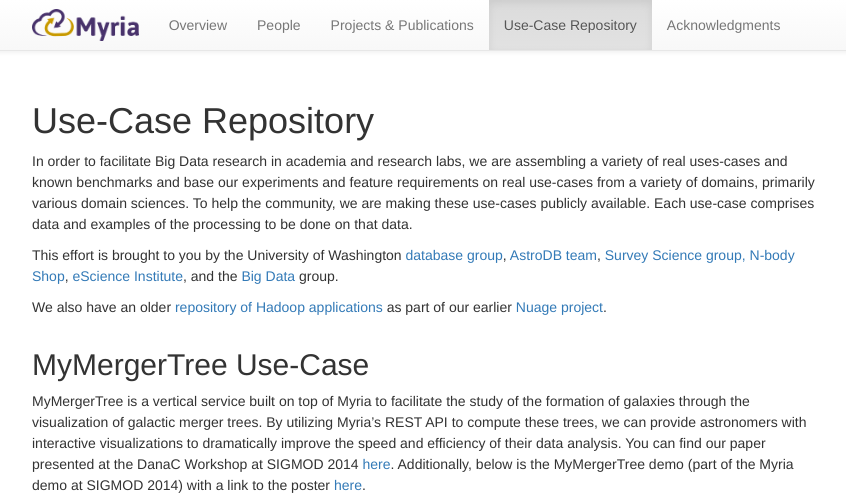
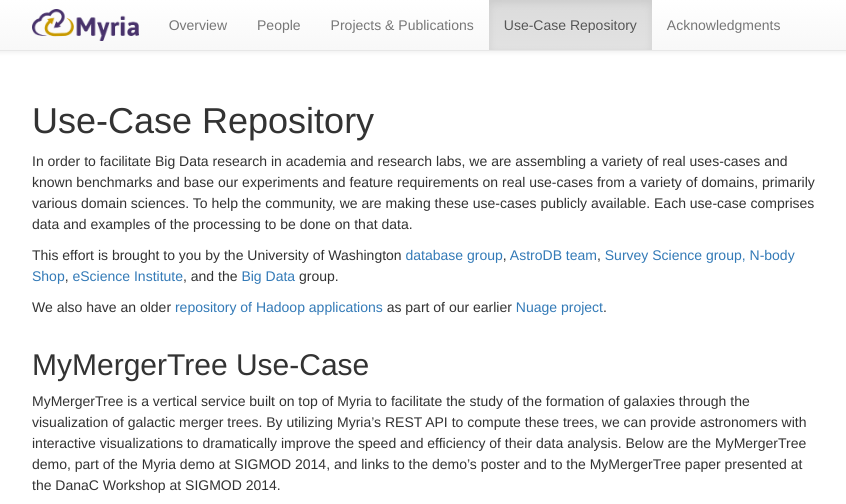
Before and after one commit to uwescience/myria-website, a Jekyll site: the page built from repository/index.markdown, in a window 1280 px wide, cut to the strip 0-504 px from the top of the page. Shown: the whole strip, without its empty margins (213-1059 px from the left). Built offline with Jekyll 4.4.1, drawn with Linux system fonts in a browser that asks for light colours; nearby versions of some CDN libraries; Markdown is read by kramdown in place of the engine named in the settings; some of the changed text lies outside the part shown.

Commit message:
changed to added full citations

```diff
--- a/repository/index.markdown
+++ b/repository/index.markdown
@@ -15,7 +15,10 @@
 
 ## MyMergerTree Use-Case
 
-MyMergerTree is a vertical service built on top of Myria to facilitate the study of the formation of galaxies through the visualization of galactic merger trees. By utilizing Myria's REST API to compute these trees, we can provide astronomers with interactive visualizations to dramatically improve the speed and efficiency of their data analysis. You can find our paper presented at the DanaC Workshop at SIGMOD 2014 [here]({{site.baseurl}}/repository/MyMergerTree/MyMergerTree_DanaC_2014.pdf). Additionally, below is the MyMergerTree demo (part of the Myria demo at SIGMOD 2014) with a link to the poster [here]({{site.baseurl}}/repository/MyMergerTree/MyMergerTreePoster.pdf).
+MyMergerTree is a vertical service built on top of Myria to facilitate the study of the formation of galaxies through the visualization of galactic merger trees. By utilizing Myria's REST API to compute these trees, we can provide astronomers with interactive visualizations to dramatically improve the speed and efficiency of their data analysis. Below are the MyMergerTree demo, part of the Myria demo at SIGMOD 2014, and links to the demo's poster and to the MyMergerTree paper presented at the DanaC Workshop at SIGMOD 2014.
+
+* [MyMergerTree Service: Creating Galactic Merger Trees using Myria]({{site.baseurl}}/repository/MyMergerTree/MyMergerTreePoster.pdf). Presented by Laurel Orr, Sarah Loebman, Jennifer Ortiz, and Daniel Halperin. Demo poster at *SIGMOD 2014*.
+* [Big-Data Management Use-Case: A Cloud Service for Creating and Analyzing Galactic Merger Trees]({{site.baseurl}}/repository/MyMergerTree/MyMergerTree_DanaC_2014.pdf). Sarah Loebman, Jennifer Ortiz, Lee Lee Choo, Laurel Orr, Lauren Anderson, Daniel Halperin, Magdalena Balazinska, Thomas Quinn, and Fabio Governato. *SIGMOD Workshop on Data Analytics in the Cloud (DanaC) 2014*.
 
 <iframe width="853" height="480" src="//www.youtube.com/embed/RMEKp_BUcfQ" frameborder="0" allowfullscreen></iframe>
 
```
